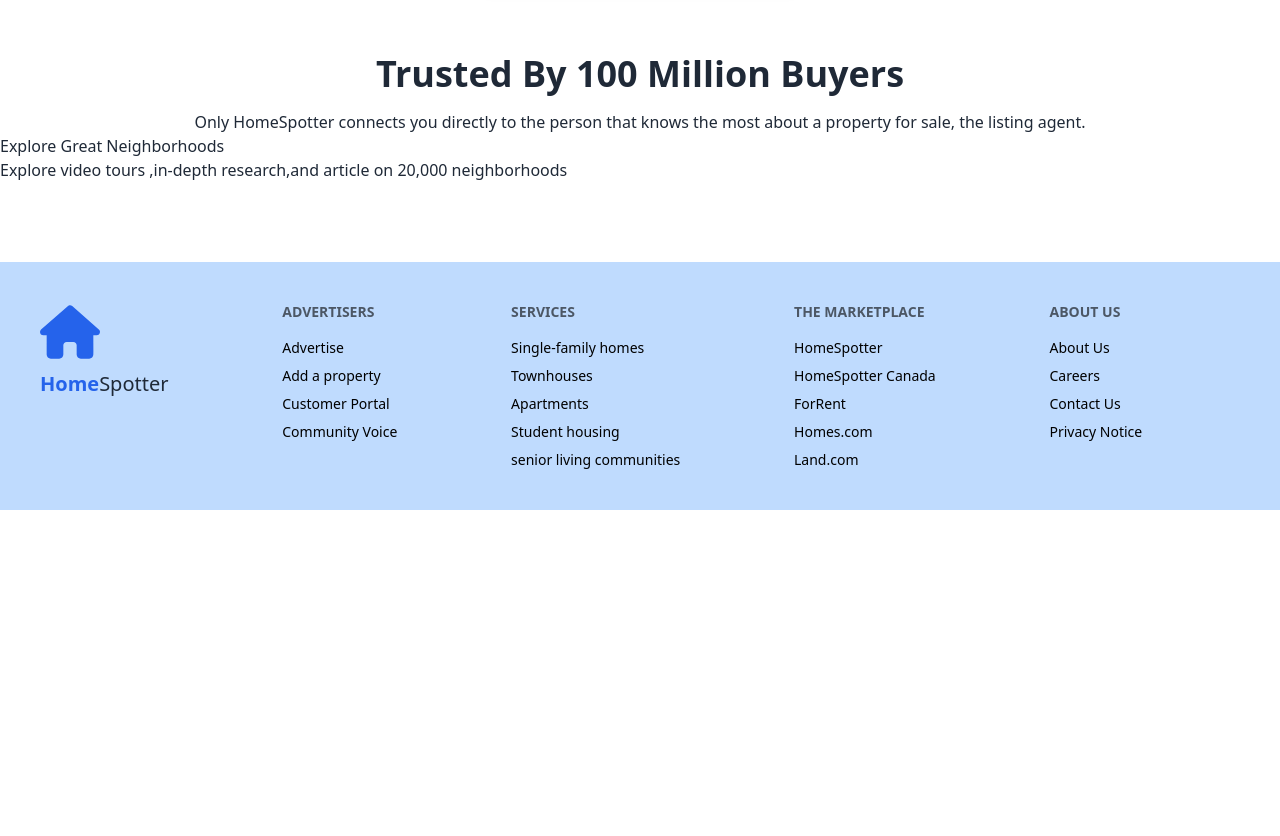
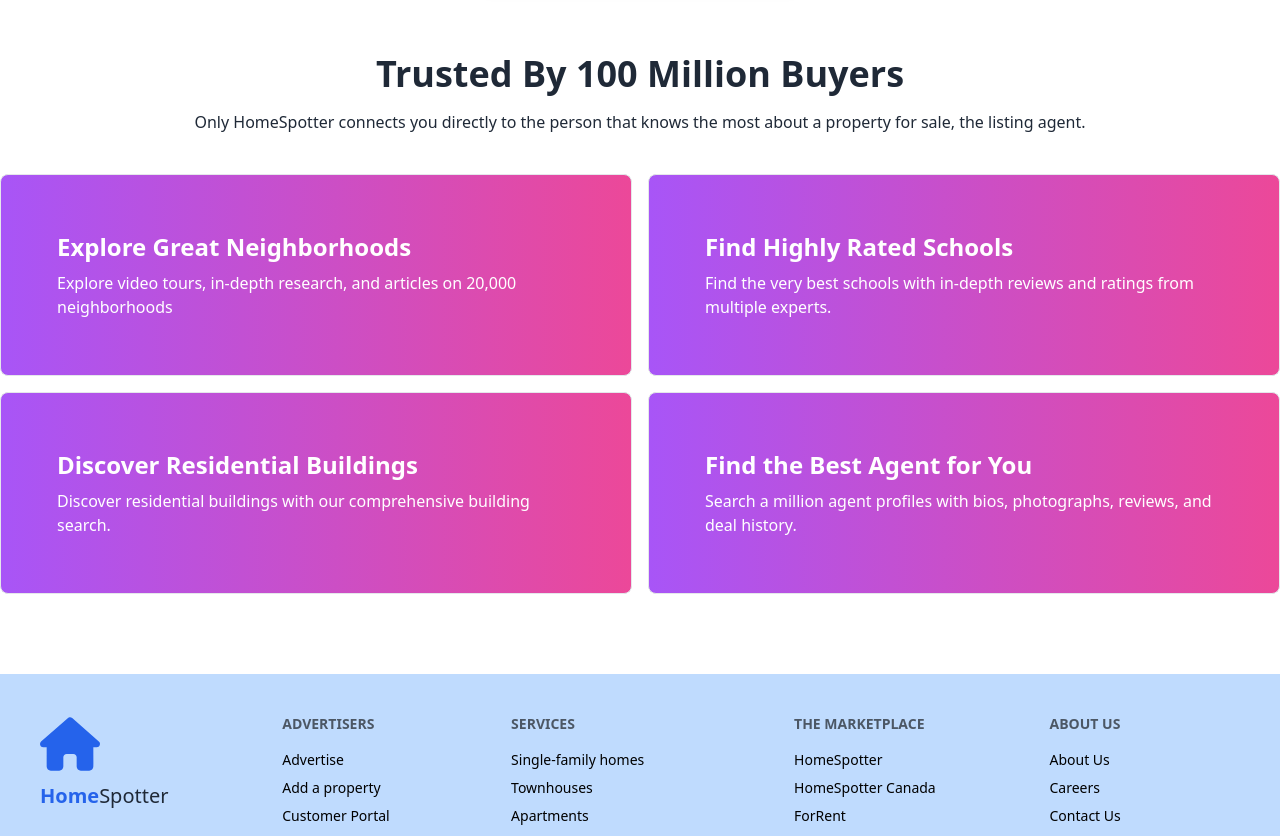
Before and after one commit to Monwar23/project-9, a React (Vite) app: page / in a window 1280 px wide. Shown: the part 2100-2936 px from the top of the page. Before the commit the page ends 2610 px from the top, so only its background shows below. Built offline with nearby package versions, Linux system fonts and the light colour scheme; no server answers.

Commit message:
extra one section completed

```diff
--- a/src/components/MillionBuyers.jsx
+++ b/src/components/MillionBuyers.jsx
@@ -3,16 +3,37 @@ import { Link } from "react-router-dom";
 const MillionBuyers = () => {
     return (
         <div>
-           <div className="mt-10">
-           <h2 className="text-4xl font-bold text-center mt-5">Trusted By 100 Million Buyers</h2>
-           <p className="text-center mt-4">Only HomeSpotter connects you directly to the person that knows the most about a property for sale, the listing agent.</p>
-           </div>
-           <div>
-                <Link>
-                    <h2>Explore Great Neighborhoods</h2>
-                    <p>Explore video tours ,in-depth research,and article on 20,000 neighborhoods</p>
+            <div className="my-10">
+                <h2 className="text-4xl font-bold text-center mt-5">Trusted By 100 Million Buyers</h2>
+                <p className="text-center mt-4">Only HomeSpotter connects you directly to the person that knows the most about a property for sale, the listing agent.</p>
+            </div>
+            <div className="grid grid-cols-1 lg:grid-cols-2 gap-4">
+                <Link className="flex flex-col">
+                    <div className="border p-14 rounded-lg bg-zinc-600 bg-gradient-to-r from-purple-500 to-pink-500 text-white flex-grow">
+                        <h2 className="text-2xl font-semibold mb-2">Explore Great Neighborhoods</h2>
+                        <p>Explore video tours, in-depth research, and articles on 20,000 neighborhoods</p>
+                    </div>
                 </Link>
-           </div>
+                <Link className="flex flex-col">
+                    <div className="border p-14 rounded-lg bg-zinc-600 bg-gradient-to-r from-purple-500 to-pink-500 text-white flex-grow">
+                        <h2 className="text-2xl font-semibold mb-2">Find Highly Rated Schools</h2>
+                        <p>Find the very best schools with in-depth reviews and ratings from multiple experts.</p>
+                    </div>
+                </Link>
+                <Link className="flex flex-col">
+                    <div className="border p-14 rounded-lg bg-zinc-600 bg-gradient-to-r from-purple-500 to-pink-500 text-white flex-grow">
+                        <h2 className="text-2xl font-semibold mb-2">Discover Residential Buildings</h2>
+                        <p>Discover residential buildings with our comprehensive building search.</p>
+                    </div>
+                </Link>
+                <Link className="flex flex-col">
+                    <div className="border p-14 rounded-lg bg-zinc-600 bg-gradient-to-r from-purple-500 to-pink-500 text-white flex-grow">
+                        <h2 className="text-2xl font-semibold mb-2">Find the Best Agent for You</h2>
+                        <p>Search a million agent profiles with bios, photographs, reviews, and deal history.</p>
+                    </div>
+                </Link>
+            </div>
+
         </div>
     );
 };
```
Also changed, not shown: 1 other file (tests, documents, lock files or other folders).
